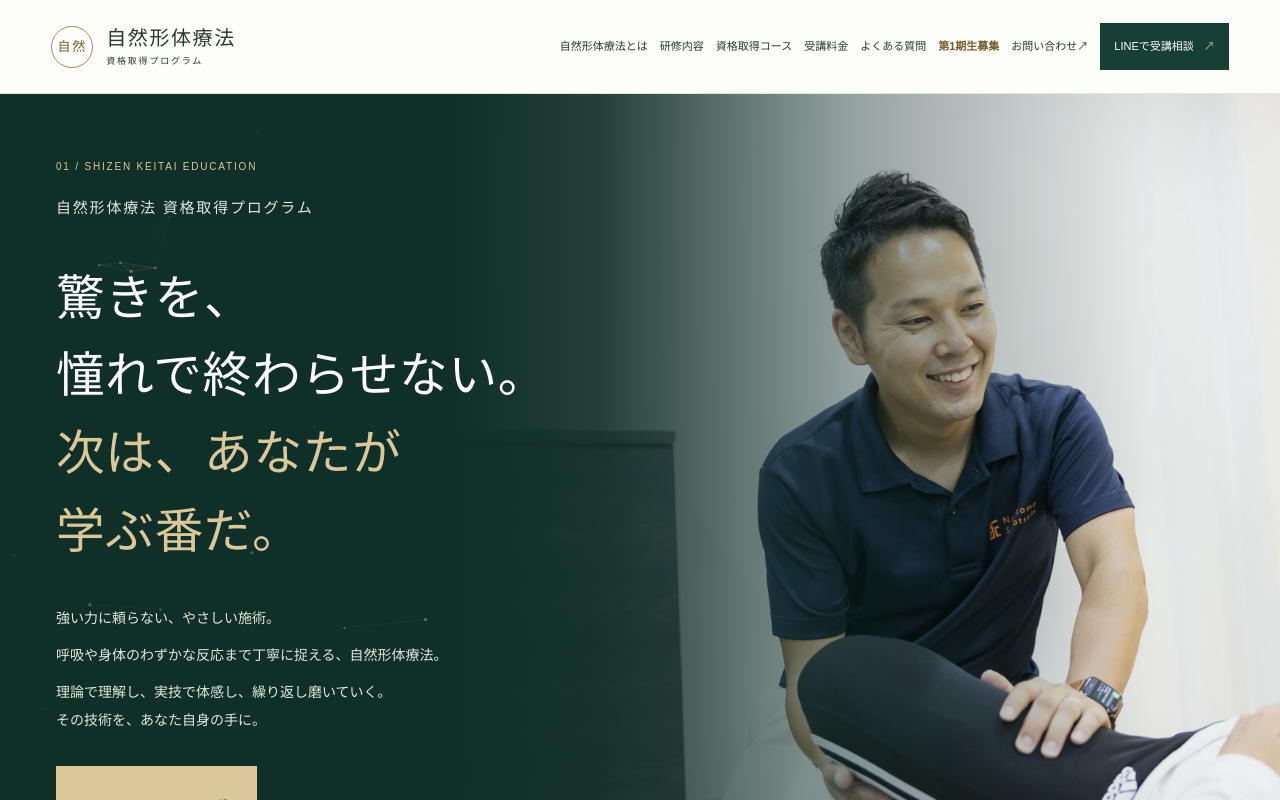
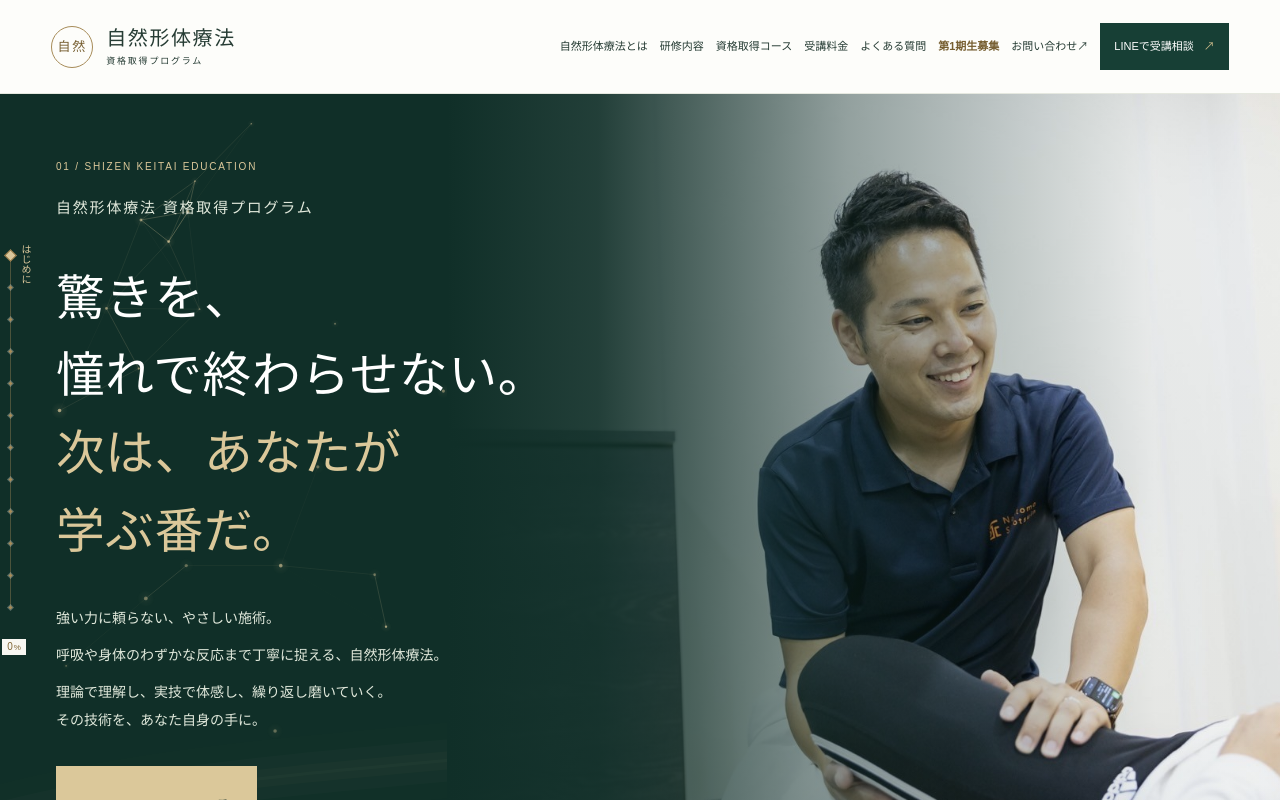
Before and after one commit to seityou-tuu/shizen-keitai-hp, a Next.js app: page / in a window 1280 px wide. Shown: the top 800 px of the page. Built offline with nearby package versions, Linux system fonts and the light colour scheme.

Commit message:
Strengthen flowing gold atmosphere and show navigation on notebook screens

```diff
--- a/components/hero-network.tsx
+++ b/components/hero-network.tsx
@@ -21,6 +21,17 @@ export function HeroNetwork() {
     if (!canvas || !root || !ctx) return;
     const preference = matchMedia("(prefers-reduced-motion: reduce)");
     const pointer = matchMedia("(hover: hover) and (pointer: fine)");
+    // Reuse one soft glow texture instead of creating a gradient for every point/frame.
+    const glow = document.createElement("canvas");
+    glow.width = glow.height = 48;
+    const glowContext = glow.getContext("2d");
+    if (glowContext) {
+      const light = glowContext.createRadialGradient(24, 24, 0, 24, 24, 24);
+      light.addColorStop(0, "rgba(239,216,164,.38)");
+      light.addColorStop(.25, "rgba(219,199,155,.12)");
+      light.addColorStop(1, "rgba(219,199,155,0)");
+      glowContext.fillStyle = light; glowContext.fillRect(0, 0, 48, 48);
+    }
     let width = 0, height = 0, ratio = 1, frame = 0, last = 0, clock = 0;
     let userPaused = false, inView = false, particles: Particle[] = [], photos: Exclusion[] = [];
     let mouse: { x: number; y: number } | undefined;
@@ -36,8 +47,8 @@ export function HeroNetwork() {
         if (!photos.some(p => x >= p.x && x <= p.x + p.width && y >= p.y && y <= p.y + p.height)) break;
       }
       const angle = Math.random() * Math.PI * 2;
-      const speed = 2 + Math.random() * 4;
-      return { x, y, vx: Math.cos(angle) * speed, vy: Math.sin(angle) * speed, radius: .65 + Math.random() * 1.1, phase: Math.random() * Math.PI * 2, age: fresh ? 0 : 5 };
+      const speed = 8 + Math.random() * 8;
+      return { x, y, vx: (Math.cos(angle) * .7 + .3) * speed, vy: (Math.sin(angle) * .7 - .2) * speed, radius: .8 + Math.random() * 1.1, phase: Math.random() * Math.PI * 2, age: fresh ? 0 : 5 };
     };
     const draw = () => {
       ctx.setTransform(ratio, 0, 0, ratio, 0, 0);
@@ -45,6 +56,17 @@ export function HeroNetwork() {
       ctx.save(); ctx.beginPath(); ctx.rect(0, 0, width, height);
       photos.forEach(p => ctx.rect(p.x - 1, p.y - 1, p.width + 2, p.height + 2));
       ctx.clip("evenodd");
+      // Broad, feathered currents rise diagonally; no flashing or moving photographs.
+      for (let band = 0; band < (lowPower() ? 1 : 2); band++) {
+        const phase = clock * .18 + band * 2.8;
+        const y = height * (.76 - band * .3) + Math.sin(phase) * 48;
+        for (const [lineWidth, alpha] of [[76, .008], [42, .014], [18, .018], [3, .025]]) {
+          ctx.lineWidth = lineWidth; ctx.strokeStyle = `rgba(219,199,155,${alpha})`;
+          ctx.beginPath(); ctx.moveTo(-80, y + 80);
+          ctx.bezierCurveTo(width * .2, y - 60 + Math.cos(phase) * 45, width * .62, y + 35, width + 80, y - 190);
+          ctx.stroke();
+        }
+      }
       const points = particles.map(p => {
         let x = p.x, y = p.y;
         if (mouse && pointer.matches && !preference.matches && !userPaused && !lowPower()) {
@@ -52,17 +74,18 @@ export function HeroNetwork() {
           if (distance > 0 && distance < 110) { const force = (1 - distance / 110) * 7 * pointerStrength; x += dx / distance * force; y += dy / distance * force; }
         }
         const edge = Math.max(0, Math.min(1, x / 28, (width - x) / 28, y / 28, (height - y) / 28));
-        return { ...p, x, y, alpha: (.3 + Math.sin(clock * .35 + p.phase) * .12) * edge * Math.min(1, p.age / 3) };
+        return { ...p, x, y, alpha: (.48 + Math.sin(clock * .45 + p.phase) * .16) * edge * Math.min(1, p.age / 3) };
       });
-      const reach = lowPower() ? 100 : 140;
+      const reach = lowPower() ? 125 : 175;
       points.forEach((p, i) => {
         for (let j = i + 1; j < points.length; j++) {
           const q = points[j], distance = Math.hypot(p.x - q.x, p.y - q.y);
           if (distance >= reach) continue;
-          ctx.strokeStyle = `rgba(219,199,155,${(1 - distance / reach) * Math.min(p.alpha, q.alpha) * .85})`;
-          ctx.lineWidth = .65; ctx.beginPath(); ctx.moveTo(p.x, p.y); ctx.lineTo(q.x, q.y); ctx.stroke();
+          ctx.strokeStyle = `rgba(219,199,155,${(1 - distance / reach) * Math.min(p.alpha, q.alpha)})`;
+          ctx.lineWidth = .75; ctx.beginPath(); ctx.moveTo(p.x, p.y); ctx.lineTo(q.x, q.y); ctx.stroke();
         }
-        ctx.fillStyle = `rgba(219,199,155,${p.alpha})`; ctx.beginPath(); ctx.arc(p.x, p.y, p.radius, 0, Math.PI * 2); ctx.fill();
+        if (glowContext) { const size = p.radius * 10; ctx.globalAlpha = p.alpha; ctx.drawImage(glow, p.x - size / 2, p.y - size / 2, size, size); ctx.globalAlpha = 1; }
+        ctx.fillStyle = `rgba(230,208,160,${p.alpha})`; ctx.beginPath(); ctx.arc(p.x, p.y, p.radius, 0, Math.PI * 2); ctx.fill();
       });
       ctx.restore();
     };
@@ -103,7 +126,7 @@ export function HeroNetwork() {
         const r = photo.getBoundingClientRect(); return { x: r.left - box.left, y: r.top - box.top, width: r.width, height: r.height };
       });
       const area = Math.max(0, width * height - photos.reduce((sum, p) => sum + p.width * p.height, 0));
-      particles = Array.from({ length: Math.min(lowPower() ? 18 : 42, Math.max(8, Math.round(area / 15000))) }, () => spawn());
+      particles = Array.from({ length: Math.min(lowPower() ? 22 : 56, Math.max(10, Math.round(area / 11000))) }, () => spawn());
       inView = box.bottom > 0 && box.top < innerHeight;
       sync();
     };
--- a/components/premium-atmosphere.css
+++ b/components/premium-atmosphere.css
@@ -6,20 +6,32 @@
 html[data-brand-intro] :is(.hero-network, .hero-network-toggle, .section-rail) { visibility: hidden; }
 .recruitment-hero > .hero-network-toggle { left: max(40px, calc((100% - 1280px) / 2)); bottom: 12px; }
 .section-rail { display: none; }
-@media (min-width: 1440px) and (min-height: 720px) {
-  .section-rail { display: block; position: fixed; z-index: 25; left: 4px; top: calc(50% + 46px); transform: translateY(-50%); width: 72px; color: #dbc79b; }
+@media (min-width: 1101px) {
+  .section-rail { --rail-step: clamp(22px, calc((100vh - var(--rail-header, 94px) - 76px) / var(--rail-count)), 32px); display: block; position: fixed; z-index: 25; left: 4px; top: calc((100vh + var(--rail-header, 94px)) / 2); transform: translateY(-50%); width: 72px; color: #dbc79b; }
   .section-rail[hidden] { display: none; }
   .section-rail ol { position: relative; margin: 0; padding: 0; list-style: none; }
-  .section-rail ol::before { content: ""; position: absolute; left: 12px; top: 16px; bottom: 16px; width: 1px; background: #a68b5866; pointer-events: none; }
+  .section-rail ol::before { content: ""; position: absolute; left: 12px; top: calc(var(--rail-step) / 2); bottom: calc(var(--rail-step) / 2); width: 1px; background: #a68b5866; pointer-events: none; }
   .section-rail li { margin: 0; padding: 0; }
-  .section-rail a { position: relative; display: flex; align-items: center; width: 72px; height: 32px; text-decoration: none; }
+  .section-rail a { position: relative; display: flex; align-items: center; width: 72px; height: var(--rail-step); text-decoration: none; }
   .section-rail-dot { position: absolute; left: 11px; width: 3px; height: 3px; background: #a68b58; transform: rotate(45deg); box-shadow: 0 0 0 1px #f8f7f24d; }
-  .section-rail-name { position: relative; margin-left: 26px; width: 46px; padding: 4px 2px; background: #102f28; color: #dbc79b; font: 10px/1.5 "Yu Gothic", sans-serif; text-align: center; overflow-wrap: anywhere; }
+  .section-rail-name { position: relative; margin-left: 26px; width: 46px; padding: 4px 2px; background: #102f28; color: #dbc79b; font: 10px/1.5 "Yu Gothic", sans-serif; text-align: center; overflow-wrap: anywhere; pointer-events: none; }
   .section-rail a:focus-visible { outline: 2px solid #806636; outline-offset: 1px; }
   .section-rail a[aria-current] .section-rail-dot { opacity: 0; }
-  .section-rail .section-rail-diamond { position: absolute; left: 8px; top: calc(12px + var(--rail-index) * 32px); width: 9px; height: 9px; background: #dbc79b; border: 1px solid #806636; transform: rotate(45deg); transition: top .35s cubic-bezier(.2,.65,.3,1); pointer-events: none; }
+  .section-rail .section-rail-diamond { position: absolute; left: 8px; top: calc(var(--rail-step) / 2 - 4px + var(--rail-index) * var(--rail-step)); width: 9px; height: 9px; background: #dbc79b; border: 1px solid #806636; transform: rotate(45deg); transition: top .35s cubic-bezier(.2,.65,.3,1); pointer-events: none; }
   .section-rail-progress { display: block; width: 24px; margin-top: 16px; color: #806636; background: #f8f7f2; text-align: center; font: 10px/1.6 "Yu Gothic", sans-serif; font-variant-numeric: tabular-nums; }
   .section-rail-progress small { font-size: 8px; margin-left: 1px; }
+}
+@media (min-width: 1101px) and (max-width: 1439px) {
+  /* Use the existing 40px gutter on notebooks; never take space from the page. */
+  .section-rail { left: 2px; width: 34px; }
+  .section-rail a { width: 34px; }
+  .section-rail ol::before { left: 8px; }
+  .section-rail-dot { left: 7px; }
+  .section-rail .section-rail-diamond { left: 4px; }
+  .section-rail-name { position: absolute; left: 14px; top: 50%; transform: translateY(-50%); margin-left: 0; width: 20px; padding: 5px 3px; writing-mode: vertical-rl; text-orientation: upright; white-space: nowrap; }
+  .section-rail li:first-child .section-rail-name { top: 0; transform: none; }
+  .section-rail li:nth-last-child(2) .section-rail-name { top: auto; bottom: 0; transform: none; }
+  .section-rail-progress { width: 24px; }
 }
 @media (max-width: 1100px) { .hero-network-toggle { left: 28px; } }
 @media (max-width: 700px) {
--- a/components/section-rail.tsx
+++ b/components/section-rail.tsx
@@ -7,10 +7,11 @@ import "./premium-atmosphere.css";
 export function SectionRail({ variant }: { variant: "home" | "cohort" }) {
   const links = variant === "home" ? homeSections : cohortSections;
   const [position, setPosition] = useState({ active: 0, progress: 0, visible: false });
+  const railRef = useRef<HTMLElement>(null);
   const navigate = useRef<(event: MouseEvent<HTMLAnchorElement>, index: number) => void>(() => {});
 
   useEffect(() => {
-    const desktop = matchMedia("(min-width: 1440px) and (min-height: 720px)");
+    const desktop = matchMedia("(min-width: 1101px)");
     const reduced = matchMedia("(prefers-reduced-motion: reduce)");
     const targets = links.map(link => document.querySelector<HTMLElement>(link.selector || `#${link.id}`));
     if (targets.some(target => !target)) return;
@@ -18,7 +19,7 @@ export function SectionRail({ variant }: { variant: "home" | "cohort" }) {
     const temporaryFocus = new Set<HTMLElement>();
     const update = () => {
       frame = 0;
-      const visible = desktop.matches && !document.documentElement.hasAttribute("data-brand-intro");
+      const visible = desktop.matches && innerHeight - header >= 300 && !document.documentElement.hasAttribute("data-brand-intro");
       if (!visible) { setPosition(old => old.visible ? { ...old, visible: false } : old); return; }
       active = sectionAtPosition(tops, scrollY + header + 56, active, maximum > 0 && scrollY >= maximum - 2);
       const progress = pageProgress(scrollY, maximum);
@@ -27,6 +28,7 @@ export function SectionRail({ variant }: { variant: "home" | "cohort" }) {
     const schedule = () => { if (!frame) frame = requestAnimationFrame(update); };
     const measure = () => {
       header = document.querySelector(".site-header")?.getBoundingClientRect().height || 94;
+      railRef.current?.style.setProperty("--rail-header", `${header}px`);
       tops = targets.map(target => target!.getBoundingClientRect().top + scrollY);
       maximum = Math.max(0, document.documentElement.scrollHeight - innerHeight);
       schedule();
@@ -59,7 +61,7 @@ export function SectionRail({ variant }: { variant: "home" | "cohort" }) {
     };
   }, [links]);
 
-  return <nav className="section-rail" aria-label={variant === "home" ? "プログラムの閲覧位置" : "第1期生募集の閲覧位置"} hidden={!position.visible}>
+  return <nav ref={railRef} className="section-rail" style={{ "--rail-count": links.length } as CSSProperties} aria-label={variant === "home" ? "プログラムの閲覧位置" : "第1期生募集の閲覧位置"} hidden={!position.visible}>
     <ol style={{ "--rail-index": position.active } as CSSProperties}>
       {links.map((link, index) => <li key={link.id}>
         <a href={`#${link.id}`} aria-label={`${link.label}へ移動`} aria-current={position.active === index ? "location" : undefined}
```
Also changed, not shown: scripts/premium-atmosphere-browser-check.cjs (+27 -3 lines), 8 other files (tests, documents, lock files or other folders).
